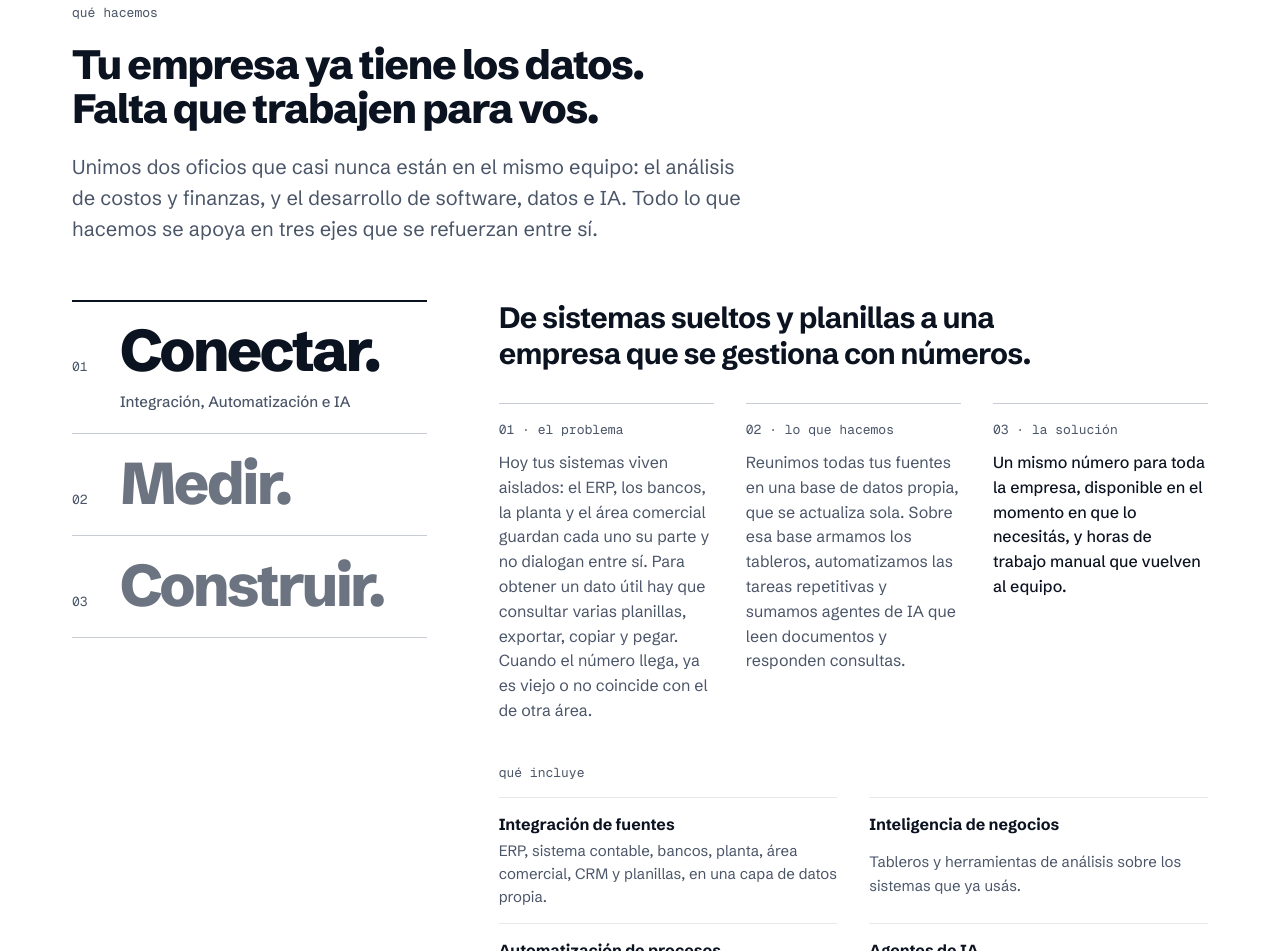
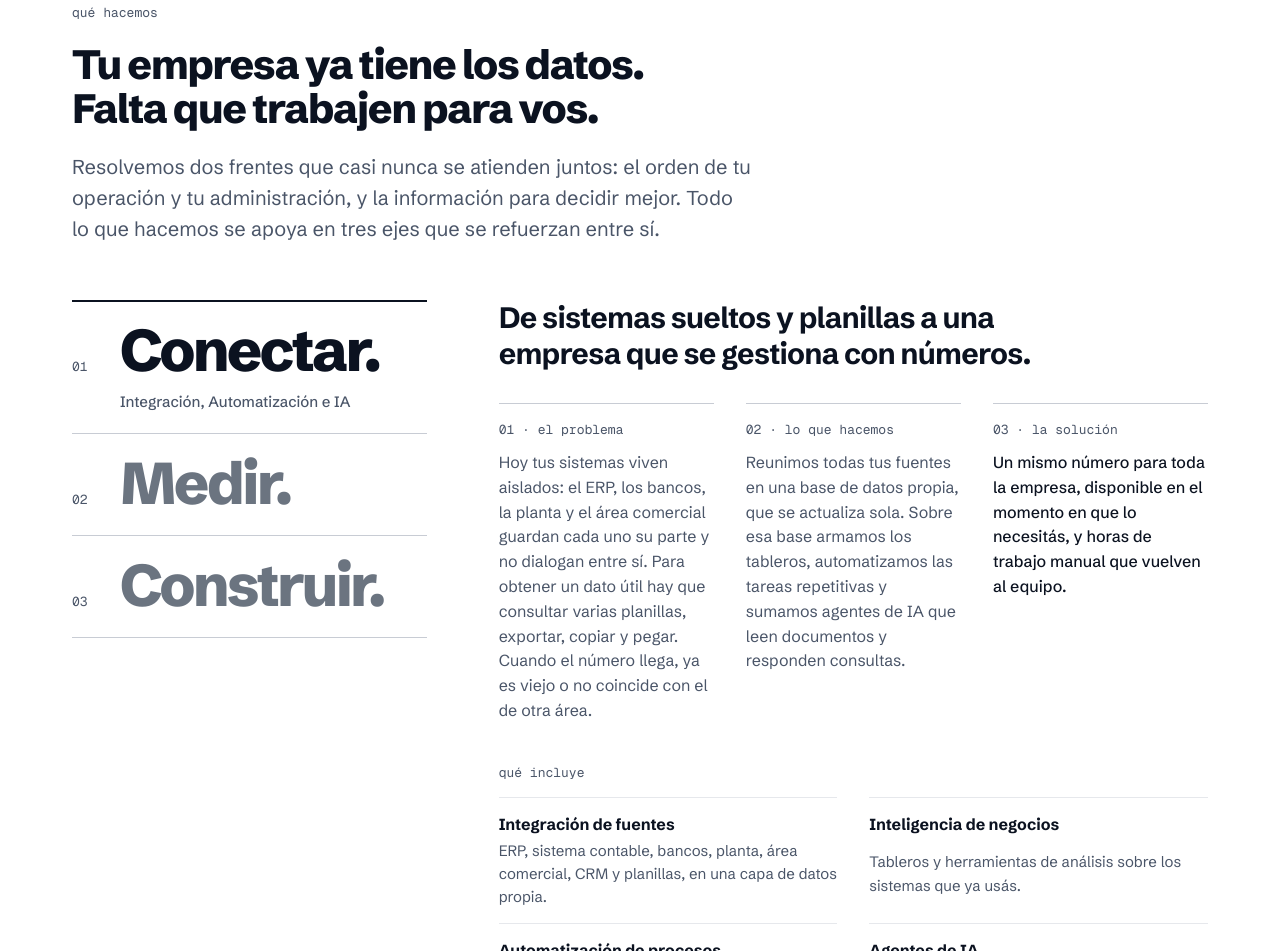
Before and after one commit to pedro-bonafe/kairos-analytics, a plain HTML site: page index.html in a window 1280 px wide. Shown: the part 1059-2010 px from the top of the page. Drawn offline with nearby package versions, Linux system fonts and the light colour scheme; animation ran at ten frames a second.

Commit message:
Qué hacemos: nueva bajada orientada a soluciones
Se reemplaza la bajada de la sección Qué hacemos por un texto que habla de lo que resolvemos para el cliente (operación, administración y mejores decisiones) en lugar de nuestros oficios.

```diff
--- a/index.html
+++ b/index.html
@@ -104,7 +104,7 @@
     <div class="section-head reveal">
       <div class="label">qué hacemos</div>
       <h2>Tu empresa ya tiene los datos. Falta que trabajen para vos.</h2>
-      <p class="lead">Unimos dos oficios que casi nunca están en el mismo equipo: el análisis de costos y finanzas, y el desarrollo de software, datos e IA. Todo lo que hacemos se apoya en tres ejes que se refuerzan entre sí.</p>
+      <p class="lead">Resolvemos dos frentes que casi nunca se atienden juntos: el orden de tu operación y tu administración, y la información para decidir mejor. Todo lo que hacemos se apoya en tres ejes que se refuerzan entre sí.</p>
     </div>
     <div class="ejes reveal">
       <div class="ejes-tabs" role="tablist" aria-label="Los tres ejes" id="ejesTabs"></div>
```
